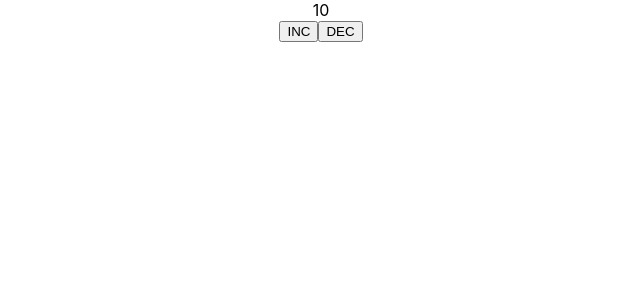
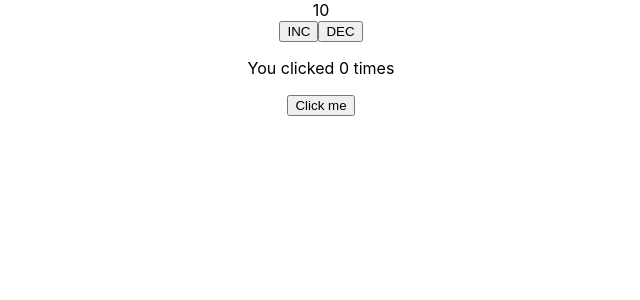
Before and after one commit to chienvu1911/FS2020, a React (Create React App) app in the folder react16/: page / in a window 1280 px wide. Shown: the top 300 px of the page, without its empty margins (319-959 px from the left). Built offline with nearby package versions, Linux system fonts and the light colour scheme.

Commit message:
29. React Hook

```diff
--- /dev/null
+++ b/react16/src/components/Hook/Counter.js
@@ -0,0 +1,18 @@
+import { useState } from 'react'
+import React from 'react';
+
+function Counter() {
+  // Hàm useState() nhận vào một tham số là giá trị ban đầu
+  // của state, trả về một cặp [value, handler] chứa giá trị
+  // hiện tại của state, và handler để thay đổi state đó.
+  const [count, setCount] = useState(0)
+
+  return (
+    <div>
+      <p>You clicked {count} times</p>
+      <button onClick={() => setCount(count + 1)}>Click me</button>
+    </div>
+  )
+}
+
+export default Counter;
--- a/react16/src/containers/App.js
+++ b/react16/src/containers/App.js
@@ -4,11 +4,13 @@
 // import ErrorBoundary from '../components/ErrorBoundary/ErrorBoundary';
 // import LifeCycle from '../components/LifeCycle/LifeCycle';
 import Red from '../components/ContextAPI/Red';
+import Counter from '../components/Hook/Counter';
 
 function App() {
   return (
     <div className="App">
       <Red />
+      <Counter />
       {/* <ErrorBoundary>
         <UpdateState />
       </ErrorBoundary>
```
